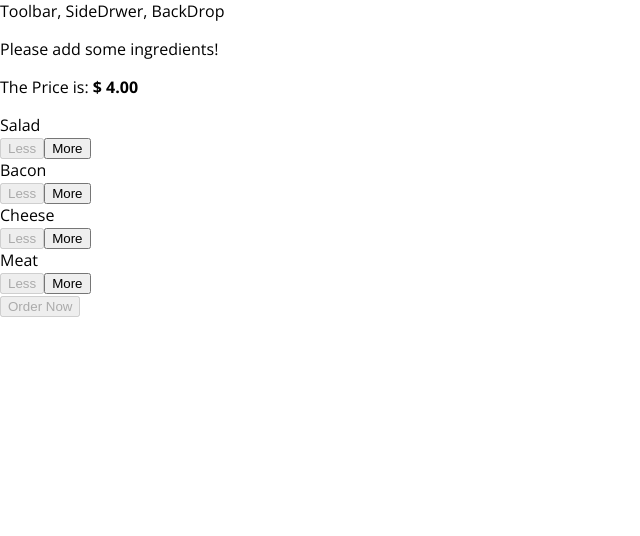
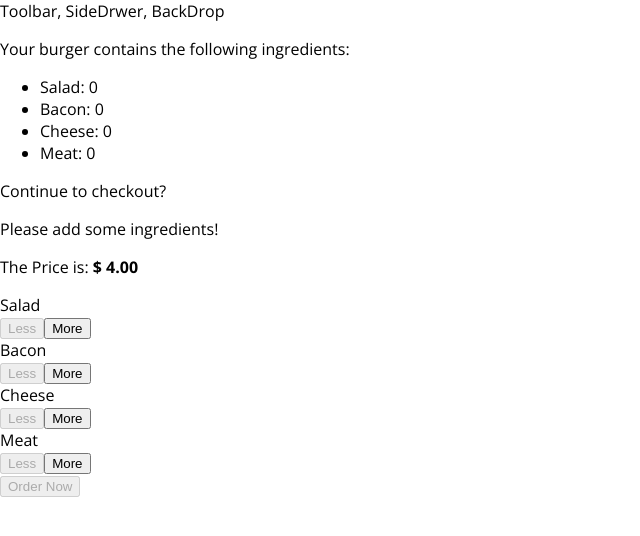
Before and after one commit to mecozma/awesome-burger-builder, a React app: page / in a window 1280 px wide. Shown: the top 536 px of the page, without its empty margins (0-640 px from the left). Built offline with nearby package versions, Linux system fonts and the light colour scheme.

Commit message:
Creating the Order Summary Modal

```diff
--- a/src/components/Burger/Burger.js
+++ b/src/components/Burger/Burger.js
@@ -14,7 +14,7 @@
     if (transformedIngredients.length < 1) {
       transformedIngredients = <p>Please add some ingredients!</p>
     }
-    console.log(transformedIngredients);
+
   return(
     <div className={classes.Burger}>
       <BurgerIngredient type="bread-top" />
--- /dev/null
+++ b/src/components/Burger/OrderSummary/OrderSummary.js
@@ -0,0 +1,26 @@
+import React from 'react';
+
+import Aux from '../../../hoc/Auxilliary';
+
+const orderSummary = (props) => {
+  const ingredientSummary = Object.keys(props.ingredients)
+    .map(igKey => {
+      return(
+        <li key={igKey}>
+          <span style={{textTransform: 'capitalize'}}>{igKey}</span>: {props.ingredients[igKey]}
+        </li>
+      )
+    })
+  return(
+    <Aux>
+      <p>Your burger contains the following ingredients:</p>
+      <ul>
+        {ingredientSummary}
+      </ul>
+      <p>Continue to checkout?</p>
+
+    </Aux>
+  );
+};
+
+export default orderSummary;
--- /dev/null
+++ b/src/components/UI/Modal/Modal.css
@@ -0,0 +1,20 @@
+.Modal {
+  position: fixed;
+  z-index: 500;
+  background-color: white;
+  width: 70%;
+  border: 1px solid #ccc;
+  box-shadow: 1px 1px 1px black;
+  padding: 16px;
+  left: 15%;
+  top: 30%;
+  box-sizing: border-box;
+  transition: all 0.3s ease-out;
+}
+
+@media (min-width: 600px) {
+  .Modal {
+      width: 500px;
+      left: calc(50% - 250px);
+  }
+}
--- /dev/null
+++ b/src/components/UI/Modal/Modal.js
@@ -0,0 +1,11 @@
+import React from 'react';
+
+import classes from './Modal.css';
+
+const modal = (props) => (
+  <div className={classes.Modal}>
+    {props.children}
+  </div>
+);
+
+export default modal;
--- a/src/containers/BurgerBuilder/BurgerBuilder.js
+++ b/src/containers/BurgerBuilder/BurgerBuilder.js
@@ -3,6 +3,8 @@
 import Aux from '../../hoc/Auxilliary';
 import Burger from '../../components/Burger/Burger';
 import BuildControls from '../../components/Burger/BuildControls/BuildControls';
+import Modal from '../../components/UI/Modal/Modal';
+import OrderSummary from '../../components/Burger/OrderSummary/OrderSummary';
 
 const INGREDIENT_PRICES = {
   salad: 0.3,
@@ -82,6 +84,9 @@
     }
     return(
       <Aux>
+      <Modal>
+        <OrderSummary ingredients={this.state.ingredients} />
+      </Modal>
         <Burger ingredients={this.state.ingredients} />
         <BuildControls
           ingredientAdded={this.addIngredientHandler}
```
Also changed, not shown: src/components/UI/Backdrop/Backdrop.js (added).
